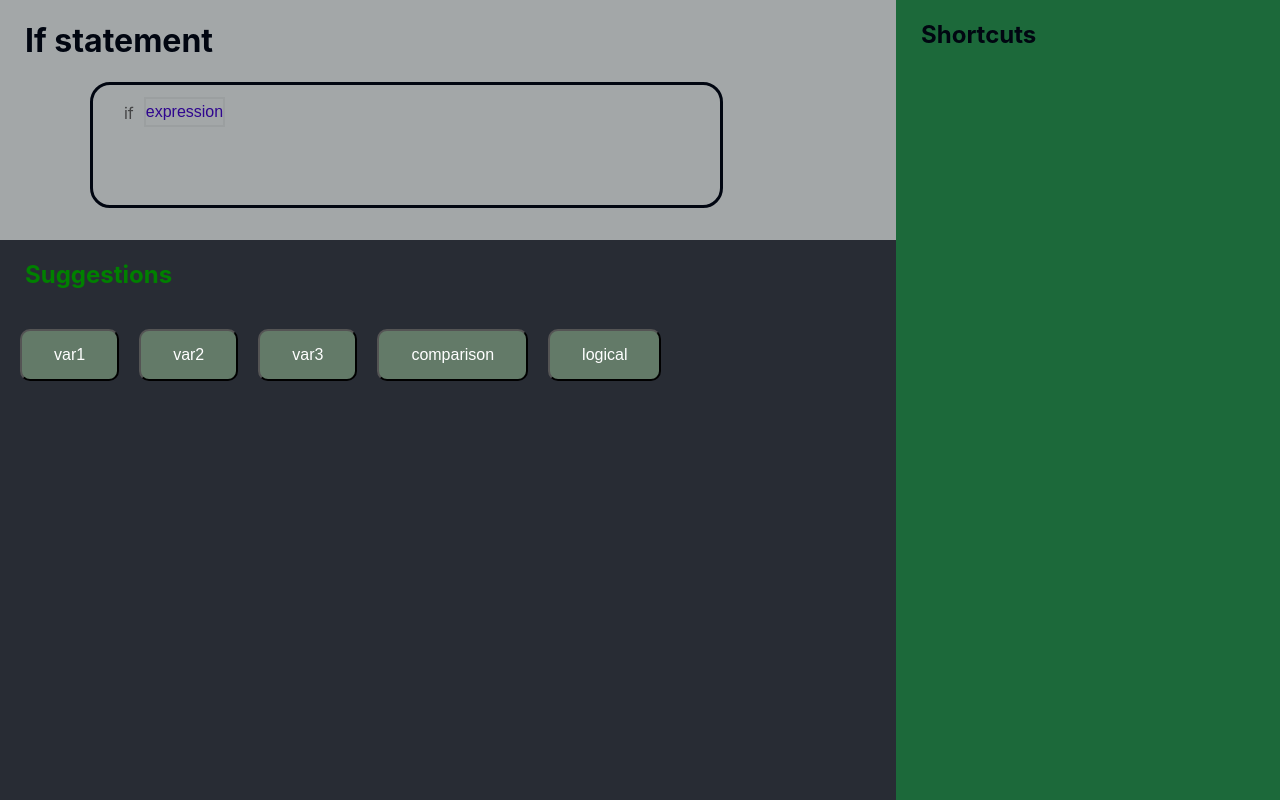
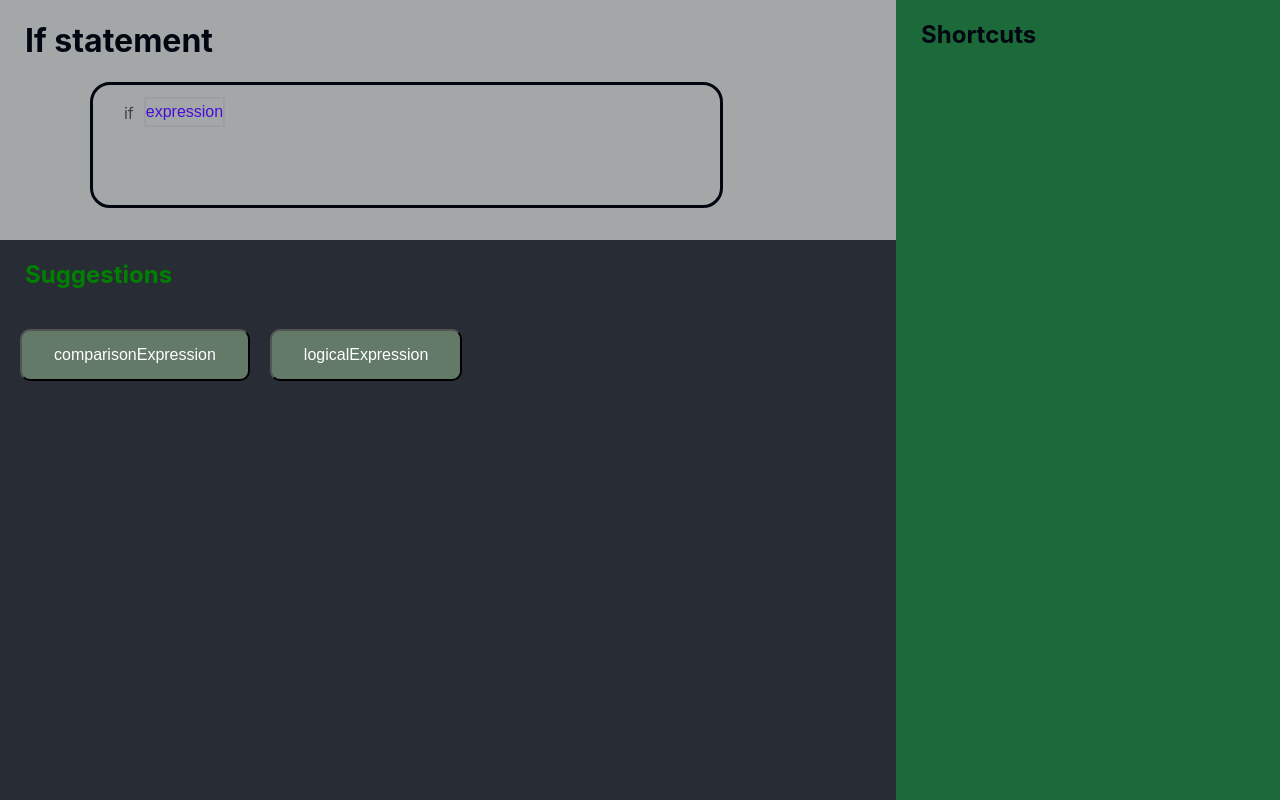
Before and after one commit to madushajg/expression-editor-poc, a React (Create React App) app: page / in a window 1280 px wide. Built offline with nearby package versions, Linux system fonts and the light colour scheme.

Commit message:
Update suggestion data-structure

```diff
--- a/src/components/leftPane.tsx
+++ b/src/components/leftPane.tsx
@@ -2,162 +2,196 @@ import React, { useState } from "react";
 
 import './styles.css';
 
+interface ExpressionType {
+  kind: string,
+  // type: BallerinaTypes,
+  parent?: ExpressionType,
+  template: string[]
+  supportedExprs: ExpressionType[],
+  // recursive?: boolean
+}
+
+// interface BallerinaTypes {
+//     string:string,
+//     boolean:string
+// }
+
+const conditionalExpr: ExpressionType = {
+  kind: "ConditionalExpression",
+  template: ["expression", "?", "expression", ":", "expression"], // conditional expr has two templates
+  supportedExprs: [] // suggestions, in Ui we show the vars and functions
+}
+// enum ComparisonOperatorTypes {
+//     GREATER_THAN = ">",
+//     LESS_THAN = "<",
+//     EQUALITY = "==",
+//     NOT_EQUAL = "!=",
+//   }
+// const comparisonOperators = {
+//     operators : [">","<",]
+// }
+
+const comparisonExpr: ExpressionType = {
+  kind: "comparisonExpression",
+  template: ["expression", "operator", "expression"], // how can we manage the operators
+  supportedExprs: [conditionalExpr]
+}
+
+const logicalExpr: ExpressionType = {
+  kind: "logicalExpression",
+  template: ["expression", "operator", "expression"],
+  supportedExprs: [comparisonExpr],
+}
+
+const ifElseExprType: ExpressionType = {
+  kind: "ifElseExpression",
+  template: ["expression"],
+  supportedExprs: [comparisonExpr, logicalExpr],
+  // recursive:true,
+}
+
 export function LeftPane() {
-    const expressionMap = {
-      expression: [
-        {
-          name: "var1",
-          template: ["var1"],
-          context: "variable"
-        },
-        {
-          name: "var2",
-          template: ["var2"],
-          context: "variable"
-        },
-        {
-          name: "var3",
-          template: ["var3"],
-          context: "variable"
-        },
-        {
-          name: "comparison",
-          template: ["expression1", "==", "expression2"],
-          context: "comprisonExpression"
-        },
-        {
-          name: "logical",
-          template: ["expression1", "&&", "expression2"],
-          context: "logicalExpression"
-        }],
-      comprisonExpression: [
-        {
-          name: "var1",
-          template: ["var1"],
-          context: "variable"
-        },
-        {
-          name: "var2",
-          template: ["var2"],
-          context: "variable"
-        },
-        {
-          name: "var3",
-          template: ["var3"],
-          context: "variable"
-        },
-        {
-          name: "arithmatic",
-          template: ["expression1", ">", "expression2"],
-          context: "arithmaticExpression"
-        },
-        {
-          name: "string template",
-          template: ["string  `", "expression", "`"],
-          context: "stringTemplate"
-        }
-      ],
-      logicalExpression: [
-        {
-          name: "var1",
-          template: ["var1"],
-          context: "variable"
-        },
-        {
-          name: "arithmatic",
-          template: ["expression1", ">", "expression2"],
-          context: "arithmaticExpression"
-        },
-        {
-          name: "string template",
-          template: ["string  `", "expression", "`"],
-          context: "stringTemplate"
-        }
-      ],
-      stringTemplate: [
-        {
-          name: "string template",
-          template: ["string  `", "expression", "`"],
-          context: "stringTemplate"
-        }
-      ]
-    };
+  const [selectedExpressionType, setSelectedExpressionType] = React.useState(ifElseExprType)
+  // const expressionMap = {
+  //   expression: [
+  //     {
+  //       name: "var1",
+  //       template: ["var1"],
+  //       context: "variable"
+  //     },
+  //     {
+  //       name: "var2",
+  //       template: ["var2"],
+  //       context: "variable"
+  //     },
+  //     {
+  //       name: "var3",
+  //       template: ["var3"],
+  //       context: "variable"
+  //     },
+  //     {
+  //       name: "comparison",
+  //       template: ["expression1", "==", "expression2"],
+  //       context: "comprisonExpression"
+  //     },
+  //     {
+  //       name: "logical",
+  //       template: ["expression1", "&&", "expression2"],
+  //       context: "logicalExpression"
+  //     }],
+  //   comprisonExpression: [
+  //     {
+  //       name: "var1",
+  //       template: ["var1"],
+  //       context: "variable"
+  //     },
+  //     {
+  //       name: "var2",
+  //       template: ["var2"],
+  //       context: "variable"
+  //     },
+  //     {
+  //       name: "var3",
+  //       template: ["var3"],
+  //       context: "variable"
+  //     },
+  //     {
+  //       name: "arithmatic",
+  //       template: ["expression1", ">", "expression2"],
+  //       context: "arithmaticExpression"
+  //     },
+  //     {
+  //       name: "string template",
+  //       template: ["string  `", "expression", "`"],
+  //       context: "stringTemplate"
+  //     }
+  //   ],
+  //   logicalExpression: [
+  //     {
+  //       name: "var1",
+  //       template: ["var1"],
+  //       context: "variable"
+  //     },
+  //     {
+  //       name: "arithmatic",
+  //       template: ["expression1", ">", "expression2"],
+  //       context: "arithmaticExpression"
+  //     },
+  //     {
+  //       name: "string template",
+  //       template: ["string  `", "expression", "`"],
+  //       context: "stringTemplate"
+  //     }
+  //   ],
+  //   stringTemplate: [
+  //     {
+  //       name: "string template",
+  //       template: ["string  `", "expression", "`"],
+  //       context: "stringTemplate"
+  //     }
+  //   ]
+  // };
 
-    const [expressionTemplate, setExpressionTemplate] = useState({
-      template: ["expression"],
-      expressionContext: ""
-    });
+  // const [expressionTemplate, setExpressionTemplate] = useState({
+  //   template: ["expression"],
+  //   expressionContext: ""
+  // });
 
-    const [expressions, setExpressions] = useState({
-      parentExpressions: [],
-      activeExpression: ""
-    });
+  // const [expressions, setExpressions] = useState({
+  //   parentExpressions: [],
+  //   activeExpression: ""
+  // });
 
-    const onClickSuggestion = (template: any, context: any) => {
-      setExpressionTemplate({
-        template: template,
-        expressionContext: context
-      });
-    };
+  // const onClickSuggestion = (template: any, context: any) => {
+  //   setExpressionTemplate({
+  //     template: template,
+  //     expressionContext: context
+  //   });
+  // };
 
-    console.log(expressions.parentExpressions);
+  // console.log(expressions.parentExpressions);
 
   return (
     <div className="App-leftPane">
-      <StatementPane
-        expressionTemplate = {expressionTemplate}
-        expressionHandler = {setExpressions}
-        expressions = {expressions}
-      />
-      <div className="App-context-sensitivePane">
-        <h2 style={{color: "green"}}>Suggestions</h2>
-        {expressionMap[expressionTemplate.expressionContext?expressionTemplate.expressionContext:"expression"].map((e: { template: any; context: any; name: boolean | React.ReactChild | React.ReactFragment | React.ReactPortal | null | undefined; }, index: React.Key | null | undefined) => (
-          <button
-            key={index}
-            onClick={() => onClickSuggestion(e.template, e.context)}>
-            {e.name}
-          </button>
-        ))}
+        <StatementPane exprItem={selectedExpressionType} onClick={setSelectedExpressionType} />
+        <div className="App-context-sensitivePane">
+        <h2 style={{ color: "green" }}>Suggestions</h2>
+        {selectedExpressionType.supportedExprs.map(expression => (
+            <button onClick={() => setSelectedExpressionType(expression)}>{expression.kind}</button>
+          ))}
       </div>
     </div>
   );
 }
 
-function StatementPane(props: { expressionTemplate: any; expressionHandler: any; expressions: any; }) {
+function StatementPane(props: { exprItem: ExpressionType, onClick: (tree: ExpressionType) => void }) {
   return (
     <div className="App-statement-template">
       <h1>If statement</h1>
-      <ExpressionTemplate
-        expressionTemplate = {props.expressionTemplate}
-        expressionHandler = {props.expressionHandler}
-        expressions = {props.expressions}
+      <ExpressionTemplate exprItem={props.exprItem} onClick={props.onClick}
       />
     </div>
   );
 }
 
-function ExpressionTemplate(props: { expressionTemplate: { template: any; }; expressionHandler: (arg0: { parentExpressions: any[]; activeExpression: any; }) => void; expressions: { parentExpressions: any; activeExpression: string; }; }) {
-  const data = props.expressionTemplate.template
-  const onClickExpression = (parentExpression: any, name: any) => {
-    props.expressionHandler({
-      parentExpressions: [...props.expressions.parentExpressions, parentExpression],
-      activeExpression: name
-    });
-  };
-  console.log(data);
+function ExpressionTemplate(props: { exprItem: ExpressionType, onClick: (tree: ExpressionType) => void }) {
+  // const data = props.expressionTemplate.template
+  const { exprItem, onClick } = props;
+  // const onClickExpression = (parentExpression: any, name: any) => {
+  //   props.expressionHandler({
+  //     parentExpressions: [...props.expressions.parentExpressions, parentExpression],
+  //     activeExpression: name
+  //   });
+  // };
+  // console.log(data);
 
   return (
     <div className="App-statement-template-editor">
       <div className="App-expression-block-disabled">if</div>
-      {data.map((name: {} | null | undefined, index: React.Key | null | undefined) => (
-          <button
-            key={index}
-            className={"button1 App-expression-component " + (props.expressions.activeExpression === name ? "App-expression-component-active"
-              : props.expressions.activeExpression === "" && index === 0 ? "App-expression-component-active" : "")}
-            onClick={() => onClickExpression(data, name)}>
-            {name}
-          </button>
+      {exprItem.template.map(templateItem => (
+        <button className="button1 App-expression-component">{templateItem}</button>
       ))}
+
     </div>
   );
 }
```
Also changed, not shown: 1 other file (tests, documents, lock files or other folders).
